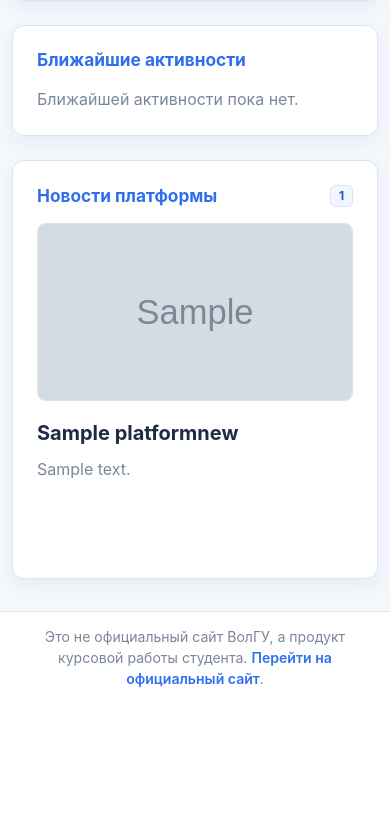
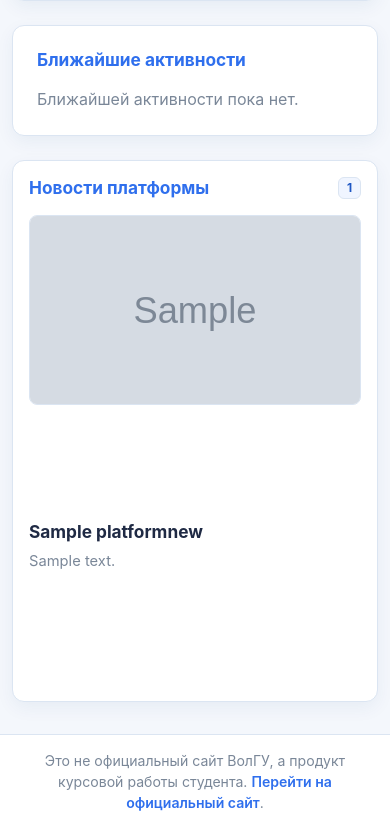
Before and after one commit to axawman/volsu-science-system, a Django app: page / in a window 390 px wide. Shown: the part 888-1715 px from the top of the page. Before the commit the page ends 1575 px from the top, so only its background shows below. Run offline with Django 5.2, Linux system fonts and the light colour scheme; tables that the repository leaves empty hold one stand-in row (values such as "Sample post"); grey boxes marked "Sample" are stand-in pictures.

Commit message:
Stabilize news carousel sizing

```diff
--- a/src/templates/core/home.html
+++ b/src/templates/core/home.html
@@ -271,17 +271,26 @@
         position: relative;
     }
 
+    #platform-news-carousel .carousel-inner {
+        height: 320px;
+    }
+
+    #platform-news-carousel .carousel-item {
+        height: 100%;
+    }
+
     .platform-news-slide {
         align-items: stretch;
         display: grid;
         gap: 1.25rem;
         grid-template-columns: minmax(220px, 0.95fr) minmax(0, 1.15fr);
-        min-height: 260px;
+        height: 100%;
+        min-height: 0;
     }
 
     .platform-news-slide.text-only {
-        display: block;
-        min-height: 180px;
+        display: flex;
+        min-height: 0;
     }
 
     .platform-news-media {
@@ -298,8 +307,12 @@
     }
 
     .platform-news-content {
-        align-self: center;
+        align-self: stretch;
+        display: flex;
+        flex-direction: column;
+        justify-content: center;
         min-width: 0;
+        overflow: hidden;
         padding-bottom: 2rem;
     }
 
@@ -313,6 +326,8 @@
     .platform-news-text {
         color: var(--text-muted);
         line-height: 1.55;
+        overflow: auto;
+        padding-right: 0.25rem;
         white-space: pre-wrap;
     }
 
@@ -491,13 +506,17 @@
             position: static;
         }
 
+        #platform-news-carousel .carousel-inner {
+            height: 520px;
+        }
+
         .platform-news-slide {
             grid-template-columns: 1fr;
             padding-bottom: 2.5rem;
         }
 
         .platform-news-media {
-            aspect-ratio: 16 / 9;
+            height: 240px;
         }
 
         .platform-news-control {
@@ -514,6 +533,38 @@
 
         .platform-news-control.carousel-control-next {
             right: 0.5rem;
+        }
+    }
+
+    @media (max-width: 575px) {
+        .platform-news {
+            padding: 1rem;
+        }
+
+        #platform-news-carousel .carousel-inner {
+            height: 470px;
+        }
+
+        .platform-news-slide {
+            gap: 0.85rem;
+        }
+
+        .platform-news-media {
+            height: 190px;
+        }
+
+        .platform-news-content {
+            padding-bottom: 2.4rem;
+        }
+
+        .platform-news-title {
+            font-size: 1.08rem;
+            margin-bottom: 0.55rem;
+        }
+
+        .platform-news-text {
+            font-size: 0.92rem;
+            line-height: 1.45;
         }
     }
 </style>
```
